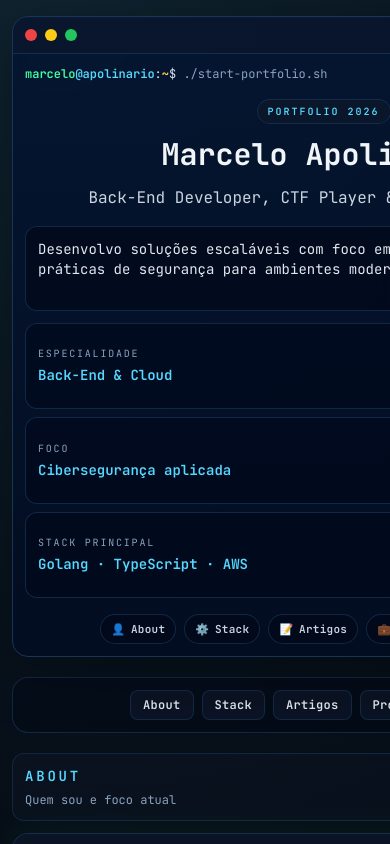
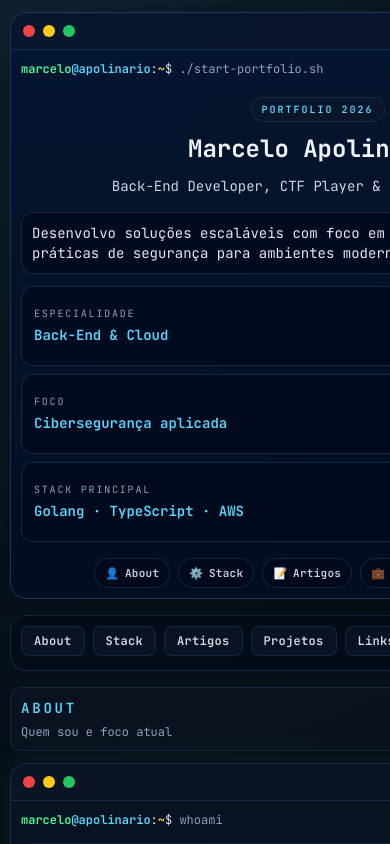
Before and after one commit to apolinario0x21/sturdy-parakeet, a Next.js app: page / in a window 390 px wide. Shown: the top 844 px of the page. Built offline with nearby package versions, Linux system fonts and the light colour scheme.

Commit message:
Refatora layout com foco mobile-first e responsividade

```diff
--- a/app/globals.css
+++ b/app/globals.css
@@ -42,7 +42,7 @@ body::after {
   }
 
   .terminal-output {
-    @apply rounded-xl border border-term-border/70 bg-slate-950/60 p-3 leading-relaxed sm:p-5;
+    @apply min-w-0 rounded-xl border border-term-border/70 bg-slate-950/60 p-2.5 leading-relaxed sm:p-5;
   }
 
   .hero-panel {
@@ -51,6 +51,6 @@ body::after {
   }
 
   .section-header {
-    @apply flex flex-col items-start justify-between gap-1.5 rounded-xl border border-term-border/60 bg-slate-900/40 px-3 py-3 sm:flex-row sm:items-baseline sm:gap-2 sm:px-5 sm:py-4;
+    @apply flex flex-col items-start justify-between gap-1.5 rounded-xl border border-term-border/60 bg-slate-900/40 px-2.5 py-2.5 sm:flex-row sm:items-baseline sm:gap-2 sm:px-5 sm:py-4;
   }
 }
--- a/app/page.tsx
+++ b/app/page.tsx
@@ -15,16 +15,19 @@ const sectionItems = [
 
 export default function HomePage() {
   return (
-    <main className="mx-auto grid min-h-screen w-full max-w-6xl gap-5 overflow-x-hidden px-3 py-4 sm:gap-7 sm:px-5 sm:py-7 lg:px-8">
+    <main className="mx-auto grid min-h-screen w-full max-w-6xl gap-4 overflow-x-hidden px-2.5 py-3 sm:gap-6 sm:px-4 sm:py-6 lg:px-8">
       <Hero />
 
-      <section className="rounded-2xl border border-term-border/70 bg-slate-950/35 p-3 sm:p-6">
-        <nav aria-label="Navegação rápida" className="flex flex-wrap justify-center gap-2 sm:justify-end">
+      <section className="rounded-2xl border border-term-border/70 bg-slate-950/35 p-2.5 sm:p-5">
+        <nav
+          aria-label="Navegação rápida"
+          className="flex w-full gap-2 overflow-x-auto pb-1 sm:flex-wrap sm:justify-end sm:overflow-visible sm:pb-0"
+        >
           {sectionItems.map((item) => (
             <a
               key={item.id}
               href={`#${item.id}`}
-              className="rounded-lg border border-term-border/70 bg-slate-900/70 px-3 py-1.5 text-xs font-semibold tracking-wide text-slate-200 transition hover:border-term-cyan hover:text-term-cyan"
+              className="shrink-0 rounded-lg border border-term-border/70 bg-slate-900/70 px-3 py-1.5 text-xs font-semibold tracking-wide text-slate-200 transition hover:border-term-cyan hover:text-term-cyan"
             >
               {item.label}
             </a>
--- a/components/Prompt.tsx
+++ b/components/Prompt.tsx
@@ -5,13 +5,13 @@ type PromptProps = {
 
 export function Prompt({ path = '~', command }: PromptProps) {
   return (
-    <p className="break-words text-xs sm:text-base lg:text-lg">
+    <p className="text-xs leading-relaxed sm:text-base lg:text-lg">
       <span className="font-semibold text-term-green">marcelo</span>
       <span className="font-semibold text-term-cyan">@apolinario</span>
       <span>:</span>
       <span className="font-semibold text-amber-300">{path}</span>
       <span>$ </span>
-      <span className="text-term-mute">{command}</span>
+      <span className="break-all text-term-mute">{command}</span>
     </p>
   );
 }
--- a/components/TerminalWindow.tsx
+++ b/components/TerminalWindow.tsx
@@ -8,7 +8,7 @@ type TerminalWindowProps = {
 
 export function TerminalWindow({ title, children, className }: TerminalWindowProps) {
   return (
-    <section className={`terminal-card overflow-hidden ${className ?? ''}`}>
+    <section className={`terminal-card min-w-0 overflow-hidden ${className ?? ''}`}>
       <header className="flex items-center justify-between gap-3 border-b border-term-border/80 bg-slate-900/50 px-3 py-2.5 text-xs text-term-mute sm:px-4">
         <div className="flex items-center gap-2">
           <span className="h-3 w-3 rounded-full bg-red-500" />
@@ -17,7 +17,7 @@ export function TerminalWindow({ title, children, className }: TerminalWindowPro
         </div>
         <p className="truncate font-mono tracking-wide text-term-mute">{title}</p>
       </header>
-      <div className="flex flex-1 flex-col space-y-3 p-3 sm:space-y-5 sm:p-5">{children}</div>
+      <div className="flex min-w-0 flex-1 flex-col space-y-3 p-2.5 sm:space-y-5 sm:p-5">{children}</div>
     </section>
   );
 }
--- a/components/sections/Hero.tsx
+++ b/components/sections/Hero.tsx
@@ -20,23 +20,23 @@ export function Hero() {
     <header className="w-full">
       <TerminalWindow
         title="~/home"
-        className="hero-panel flex min-h-[76svh] w-full flex-col border-term-border sm:min-h-[88svh] lg:min-h-[100svh]"
+        className="hero-panel flex w-full flex-col border-term-border"
       >
-        <div className="grid h-full w-full flex-1 grid-rows-[auto_auto_1fr_auto] gap-4 sm:gap-6 lg:gap-8">
+        <div className="grid h-full w-full flex-1 grid-rows-[auto_auto_1fr_auto] gap-4 sm:gap-6">
           <Prompt command="./start-portfolio.sh" />
 
           <div className="space-y-3 text-center sm:space-y-4 sm:text-left">
             <p className="inline-flex rounded-full border border-term-border/70 bg-slate-900/70 px-2.5 py-1 text-[10px] font-semibold uppercase tracking-[0.2em] text-term-cyan sm:px-3 sm:text-xs sm:tracking-[0.24em]">
               Portfolio 2026
             </p>
-            <h1 className="text-3xl font-bold leading-tight text-slate-100 sm:text-5xl md:text-6xl">Marcelo Apolinário</h1>
-            <p className="text-base text-slate-300 sm:text-2xl md:text-3xl">
+            <h1 className="text-2xl font-bold leading-tight text-slate-100 sm:text-4xl md:text-5xl">Marcelo Apolinário</h1>
+            <p className="text-sm text-slate-300 sm:text-xl md:text-2xl">
               Back-End Developer, CTF Player & Linux Enthusiast
             </p>
           </div>
 
-          <div className="grid items-stretch gap-3 sm:gap-4 md:grid-cols-[minmax(0,1.35fr)_minmax(0,1fr)]">
-            <p className="terminal-output flex h-full items-start text-sm text-slate-200 sm:text-lg md:text-xl">
+          <div className="grid items-stretch gap-3 sm:gap-4 lg:grid-cols-[minmax(0,1.35fr)_minmax(0,1fr)]">
+            <p className="terminal-output flex h-full items-start text-sm text-slate-200 sm:text-base md:text-lg">
               Desenvolvo soluções escaláveis com foco em performance, automação e práticas de segurança para ambientes
               modernos.
             </p>
@@ -50,7 +50,7 @@ export function Hero() {
                   <p className="text-[10px] uppercase tracking-[0.18em] text-term-mute sm:text-xs sm:tracking-[0.2em]">
                     {highlight.label}
                   </p>
-                  <p className="mt-1 text-sm font-semibold text-term-cyan sm:text-base">{highlight.value}</p>
+                  <p className="mt-1 break-words text-sm font-semibold text-term-cyan sm:text-base">{highlight.value}</p>
                 </li>
               ))}
             </ul>
--- a/components/sections/Links.tsx
+++ b/components/sections/Links.tsx
@@ -16,11 +16,11 @@ export function Links() {
         {links.map(([label, value]) => (
           <div key={label} className="terminal-output">
             <p className="text-sm text-term-mute">{label}</p>
-            <p className="font-semibold text-term-cyan">{value}</p>
+            <p className="break-all font-semibold text-term-cyan">{value}</p>
           </div>
         ))}
       </div>
-      <p className="rounded-md bg-term-green px-3 py-2 font-semibold text-slate-900">
+      <p className="break-words rounded-md bg-term-green px-3 py-2 text-sm font-semibold text-slate-900 sm:text-base">
         marcelo@apolinario · DevOps & Networking · Linux Enthusiast · 2026
       </p>
     </TerminalWindow>
```
